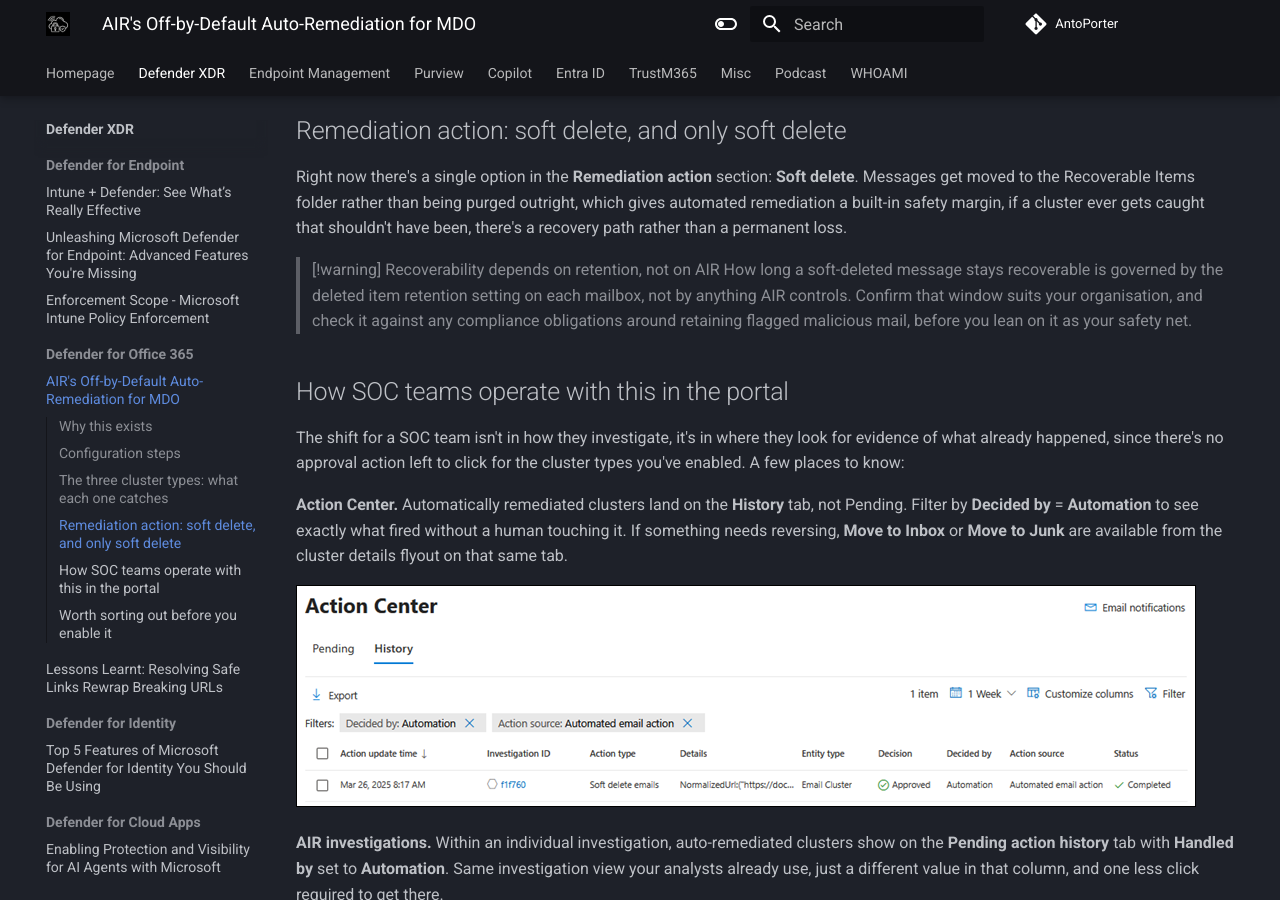
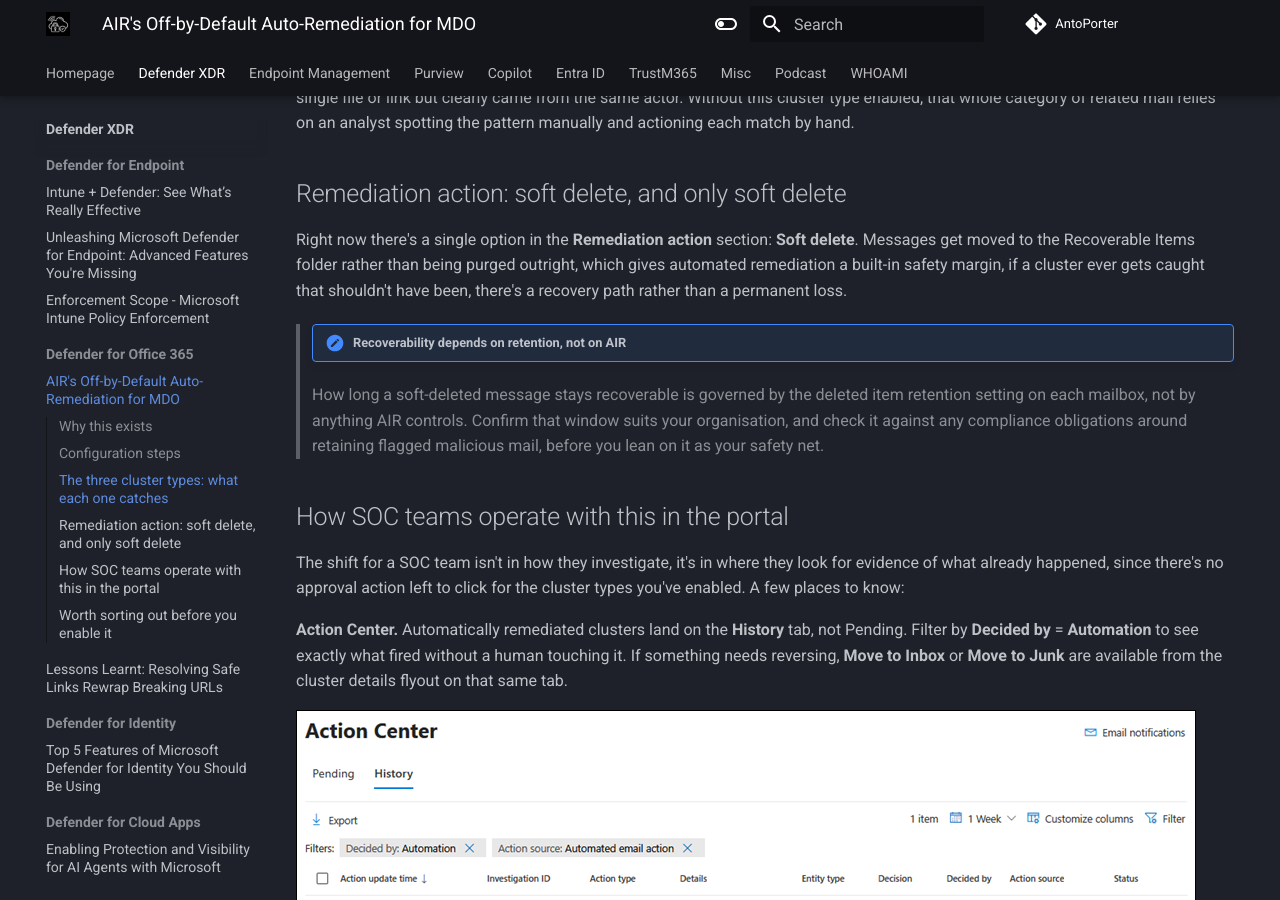
Before and after one commit to AntoPorter/antoporter.github.io, an MkDocs documentation site: the page built from docs/defenderxdr/defenderoffice365/AIRmessageclusters.md, in a window 1280 px wide and 900 px high, scrolled down 2480 px. Built offline with MkDocs 1.6.1 and Material for MkDocs 9.7.7, drawn with Linux system fonts in a browser that asks for light colours; comment, search, counter and statistics services are not loaded; some of the changed text lies outside the part shown.

Commit message:
Update AIRmessageclusters.md

```diff
--- a/docs/defenderxdr/defenderoffice365/AIRmessageclusters.md
+++ b/docs/defenderxdr/defenderoffice365/AIRmessageclusters.md
@@ -9,7 +9,7 @@
 
 Automated remediation closes that gap. It's off by default, and in most environments I'd argue it shouldn't stay that way.
 
-> [!info] Licensing Requirement
+> !!! info "Licensing Requirement"
 > Automated remediation is a feature of **automated investigation and response (AIR)**, which requires Microsoft Defender for Office 365 Plan 2. That's included in Microsoft 365 E5, Microsoft 365 E5 Security, or available as a standalone Plan 2 add-on. If your tenant is running Plan 1 only, you won't see the Automation settings page at all. Check your licensing before you go looking for a menu that isn't there.
 
 ---
@@ -55,7 +55,7 @@
 
 Right now there's a single option in the **Remediation action** section: **Soft delete**. Messages get moved to the Recoverable Items folder rather than being purged outright, which gives automated remediation a built-in safety margin, if a cluster ever gets caught that shouldn't have been, there's a recovery path rather than a permanent loss.
 
-> [!warning] Recoverability depends on retention, not on AIR
+> !!! warn "Recoverability depends on retention, not on AIR"
 > How long a soft-deleted message stays recoverable is governed by the deleted item retention setting on each mailbox, not by anything AIR controls. Confirm that window suits your organisation, and check it against any compliance obligations around retaining flagged malicious mail, before you lean on it as your safety net.
 
 ## How SOC teams operate with this in the portal
```
